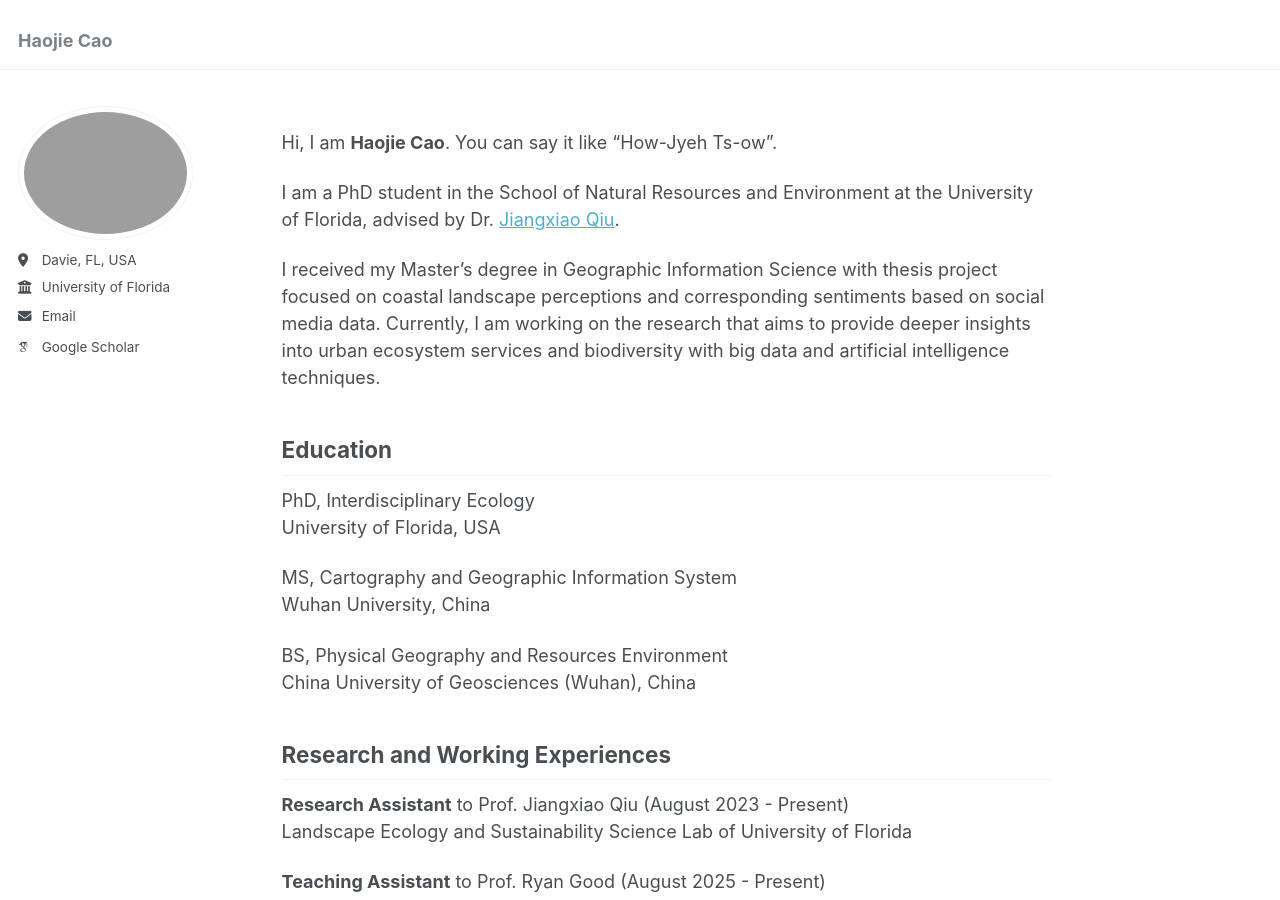
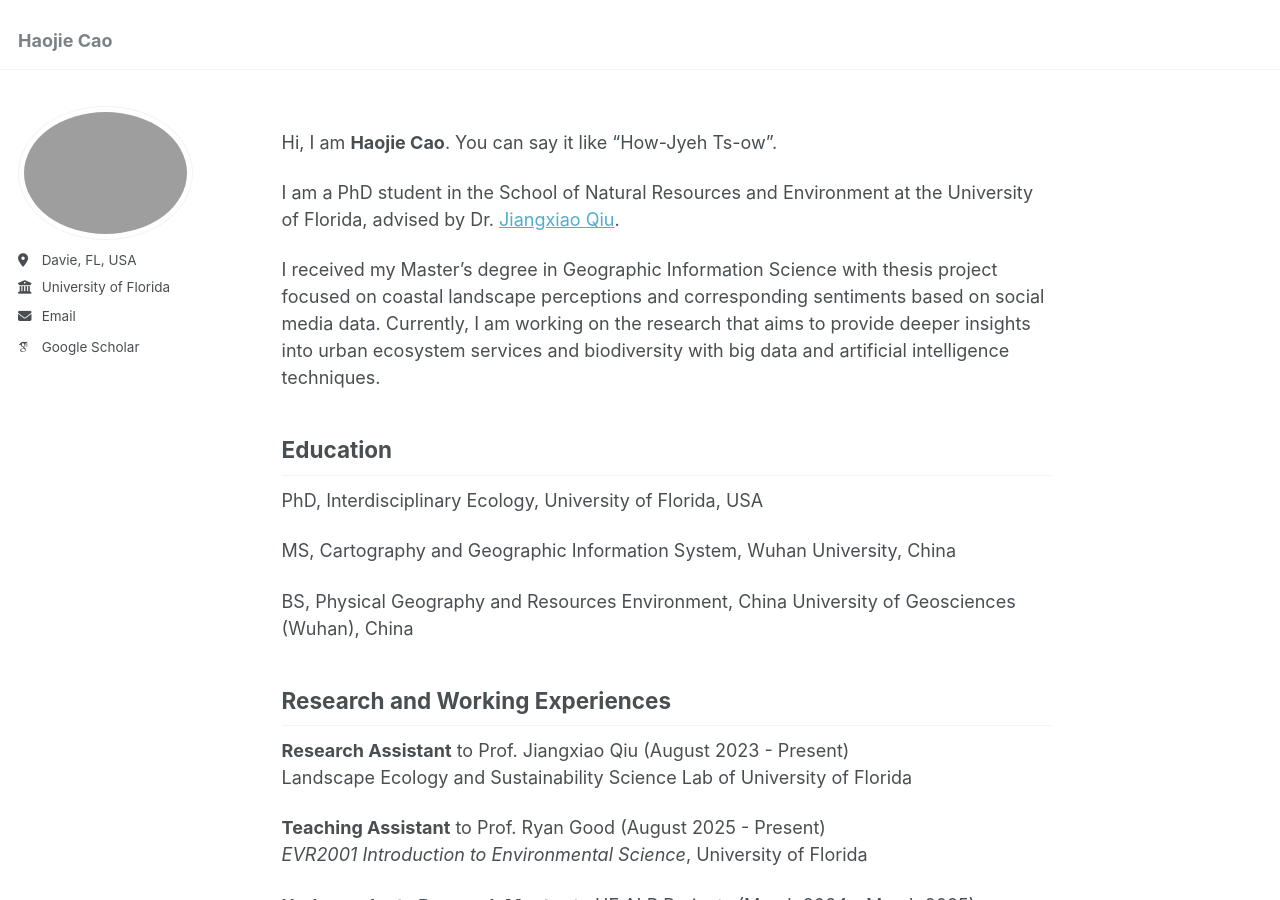
Before and after one commit to haojiecao42/haojiecao42.github.io, a Jekyll site: the page built from _pages/about.md, in a window 1280 px wide and 900 px high. Built offline with Jekyll 4.4.1, drawn with Linux system fonts in a browser that asks for light colours; some web fonts are replaced.

```diff
--- a/_pages/about.md
+++ b/_pages/about.md
@@ -14,14 +14,11 @@ I am a PhD student in the School of Natural Resources and Environment at the Uni
 I received my Master's degree in Geographic Information Science with thesis project focused on coastal landscape perceptions and corresponding sentiments based on social media data. Currently, I am working on the research that aims to provide deeper insights into urban ecosystem services and biodiversity with big data and artificial intelligence techniques.
 
 ## Education
-PhD, Interdisciplinary Ecology<br>
-University of Florida, USA
+PhD, Interdisciplinary Ecology, University of Florida, USA
 
-MS, Cartography and Geographic Information System<br>
-Wuhan University, China
+MS, Cartography and Geographic Information System, Wuhan University, China
 
-BS, Physical Geography and Resources Environment<br>
-China University of Geosciences (Wuhan), China
+BS, Physical Geography and Resources Environment, China University of Geosciences (Wuhan), China
 
 ## Research and Working Experiences
 **Research Assistant** to Prof. Jiangxiao Qiu (August 2023 - Present)<br>
```
